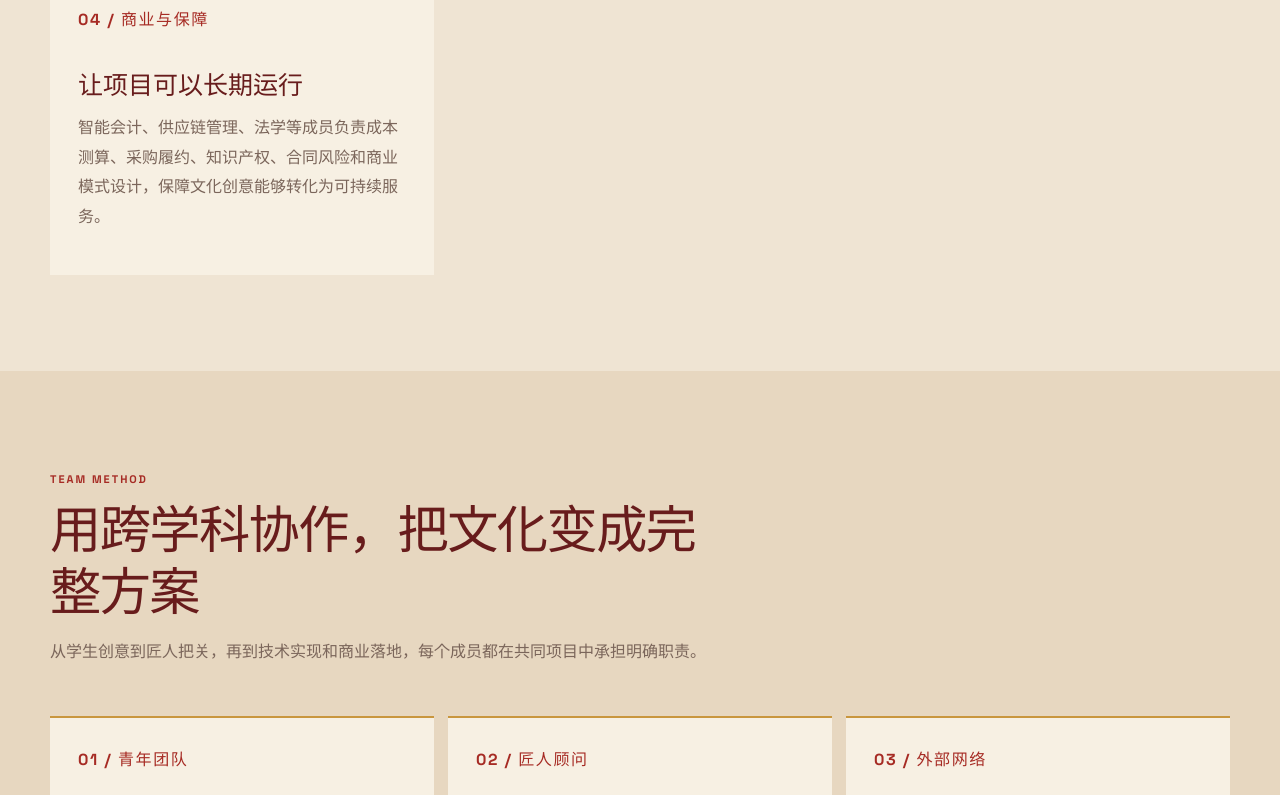
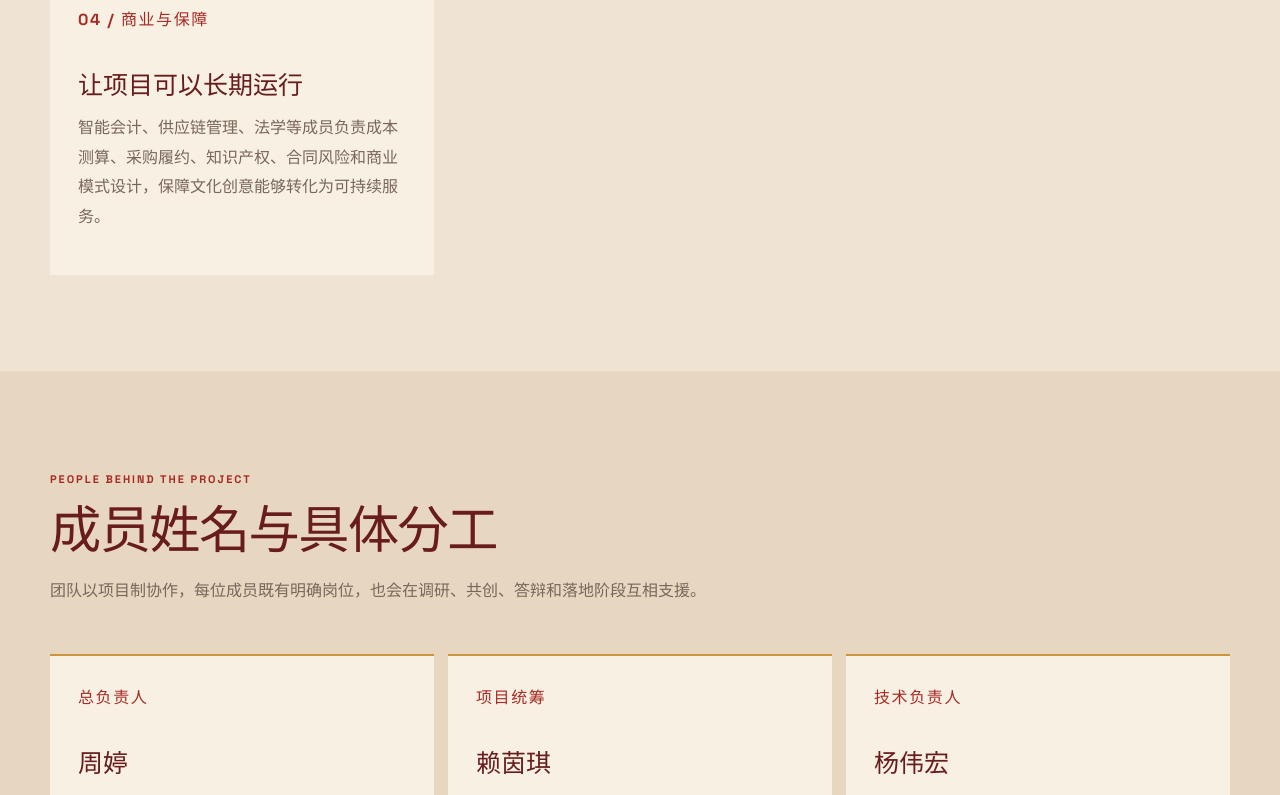
Before and after one commit to ywh-web/-----, a Vue app in the folder frontend/: page /team in a window 1280 px wide. Shown: the part 2000-2795 px from the top of the page. Built offline with nearby package versions, Linux system fonts and the light colour scheme.

Commit message:
feat: add named university team roles

```diff
--- a/frontend/src/views/TeamView.vue
+++ b/frontend/src/views/TeamView.vue
@@ -2,12 +2,26 @@
 import PageIntro from '../components/PageIntro.vue'
 import SectionHeading from '../components/SectionHeading.vue'
 import { teamRoles } from '../data/site'
+
+const teamMembers = [
+  { name: '周婷', role: '总负责人', skill: '战略规划 + 资源整合', contribution: '负责顶层设计与多方协作生态搭建。' },
+  { name: '赖茵琪', role: '项目统筹', skill: '运营管理', contribution: '负责执行计划制定与内部流程优化。' },
+  { name: '杨伟宏', role: '技术负责人', skill: 'AI / AR / 区块链开发', contribution: '负责技术框架搭建与数字化升级。' },
+  { name: '方滢', role: '美工', skill: '视觉设计', contribution: '负责品牌视觉升级与 IP 形象设计。' },
+  { name: '陆思语', role: '答辩总负责人', skill: '内容整合与演讲呈现', contribution: '负责答辩 PPT 策划与流程统筹。' },
+  { name: '郭晓怡', role: '市场运营总监', skill: '市场运营 + 数据爬取', contribution: '负责资源整合与市场机会捕捉。' },
+  { name: '张心怡、肖雅琦', role: '财务经理', skill: '财务规划', contribution: '负责资金配置模型与预算体系设计。' },
+  { name: '廖佳欣', role: '产品与服务设计者', skill: '市场调研 + 数据分析', contribution: '负责 700+ 份用户调研与数据可视化。' },
+  { name: '李思静', role: '法务及风险评估管理者', skill: '法律合规 + 知识产权', contribution: '负责合规体系构建与知识产权战略布局。' },
+  { name: '王炜丹', role: '文书策划者', skill: '信息检索 + 资料整合', contribution: '负责背景研究与资料管理体系搭建。' },
+]
 </script>
 <template>
   <div>
     <PageIntro eyebrow="06 / TEAM & ECOSYSTEM" title="一群人，把一件事做得更远" intro="跨学科团队、非遗传承人、学术与技术顾问，共同搭起文化创新的协作网络。" image="/assets/chaozhou-6.png" />
     <section class="section-pad"><div class="container"><SectionHeading eyebrow="COLLABORATIVE ECOLOGY" title="不是单线传承，而是共同生长" text="从工艺现场到校园、社区与文旅场景，每一种专业都为传承提供新的支点。"/><div class="team-grid"><article v-for="role in teamRoles" :key="role.symbol" class="team-card"><span class="team-symbol">{{ role.symbol }}</span><h2>{{ role.title }}</h2><p>{{ role.text }}</p><span class="card-arrow">VIEW ROLE ↗</span></article></div></div></section>
     <section class="content-expansion"><div class="container"><div class="expansion-heading"><span class="eyebrow">GUANGDONG UNIVERSITY OF FINANCE & ECONOMICS</span><h2>广东财经大学团队成员构成</h2><p>“潮韵嵌行”由广东财经大学跨年级、跨专业学生组成，团队成立于 2023 年。成员覆盖十余个专业，形成从文化研究、内容生产到技术开发、商业运营的完整协作链。</p></div><div class="metric-strip"><div><strong>10+</strong><span>覆盖智能会计、设计、技术、文旅、法学、传播等专业</span></div><div><strong>700+</strong><span>累计有效调研数据，为用户分层和产品决策提供依据</span></div><div><strong>8+</strong><span>已联动政府、社区、企业与非遗机构等合作单位</span></div><div><strong>2023</strong><span>团队成立并持续开展嵌瓷非遗创新实践</span></div></div><div class="detail-grid" style="margin-top: 14px"><article class="detail-card"><span class="detail-index">01 / 文化与文旅</span><h3>理解地方，再讲好故事</h3><p>文化旅游管理、新闻传播等成员负责田野调研、口述史整理、内容策划、短视频与品牌传播，把嵌瓷的历史语境转译成公众听得懂的内容。</p></article><article class="detail-card"><span class="detail-index">02 / 设计与创意</span><h3>把传统变成当代表达</h3><p>环境设计等成员负责视觉系统、纹样设计、空间陈列与文创开发，连接潮州建筑、色彩和吉祥题材，形成可用于产品与数字场景的创意资产。</p></article><article class="detail-card"><span class="detail-index">03 / 技术与数据</span><h3>搭建数字化工具底座</h3><p>计算机科学与技术等成员负责网站、小程序、AR 博物馆、VR 全息投屏和数据工具，让作品具备展示、交互、记录和持续更新能力。</p></article><article class="detail-card"><span class="detail-index">04 / 商业与保障</span><h3>让项目可以长期运行</h3><p>智能会计、供应链管理、法学等成员负责成本测算、采购履约、知识产权、合同风险和商业模式设计，保障文化创意能够转化为可持续服务。</p></article></div></div></section>
+    <section class="content-expansion alt"><div class="container"><div class="expansion-heading"><span class="eyebrow">PEOPLE BEHIND THE PROJECT</span><h2>成员姓名与具体分工</h2><p>团队以项目制协作，每位成员既有明确岗位，也会在调研、共创、答辩和落地阶段互相支援。</p></div><div class="detail-grid"><article v-for="member in teamMembers" :key="member.name" class="detail-card"><span class="detail-index">{{ member.role }}</span><h3>{{ member.name }}</h3><p><strong>核心能力：</strong>{{ member.skill }}</p><p><strong>关键贡献：</strong>{{ member.contribution }}</p></article></div></div></section>
     <section class="content-expansion alt"><div class="container"><div class="expansion-heading"><span class="eyebrow">TEAM METHOD</span><h2>用跨学科协作，把文化变成完整方案</h2><p>从学生创意到匠人把关，再到技术实现和商业落地，每个成员都在共同项目中承担明确职责。</p></div><div class="detail-grid"><article class="detail-card"><span class="detail-index">01 / 青年团队</span><h3>把新工具带进传统</h3><p>负责内容策划、视觉设计、数据分析、数字产品和用户运营，让非遗以年轻人熟悉的方式被理解。</p></article><article class="detail-card"><span class="detail-index">02 / 匠人顾问</span><h3>守住技艺原真性</h3><p>由嵌瓷传承人提供工艺指导、作品监制、传家宝署名和培训，确保数字表达建立在真实经验上。</p></article><article class="detail-card"><span class="detail-index">03 / 外部网络</span><h3>连接学校与行业</h3><p>联动高校、技术团队、行业协会和政企资源，支持区块链存证、AI、AR、学术研究和市场推广。</p></article></div></div></section>
     <section class="content-expansion"><div class="container"><div class="expansion-heading"><span class="eyebrow">HOW WE WORK</span><h2>从三角领导到矩阵协作</h2></div><div class="detail-flow"><article><b>01 / 识别问题</b><h3>共同定义目标</h3><p>通过调研、走访和数据复盘，把文化需求转为可执行的项目命题。</p></article><article><b>02 / 组建项目组</b><h3>专业精准匹配</h3><p>根据成员专业、性格与状态进行人岗匹配，形成跨部门的动态小组。</p></article><article><b>03 / 队内审阅</b><h3>让创意可落地</h3><p>由工艺、内容、技术和商业成员共同审核，兼顾文化准确性与执行效率。</p></article><article><b>04 / 复盘成长</b><h3>把成果沉淀下来</h3><p>通过 OKR、作品归档与人才档案，把一次活动转为持续的能力和内容资产。</p></article></div></div></section>
     <section class="ecosystem-section"><div class="container ecosystem"><div class="eco-center"><span>潮韵商城</span><small>数字共创平台</small></div><div class="eco-node node-1">非遗<br />工艺</div><div class="eco-node node-2">校园<br />教育</div><div class="eco-node node-3">数字<br />技术</div><div class="eco-node node-4">社区<br />文旅</div></div></section>
```
